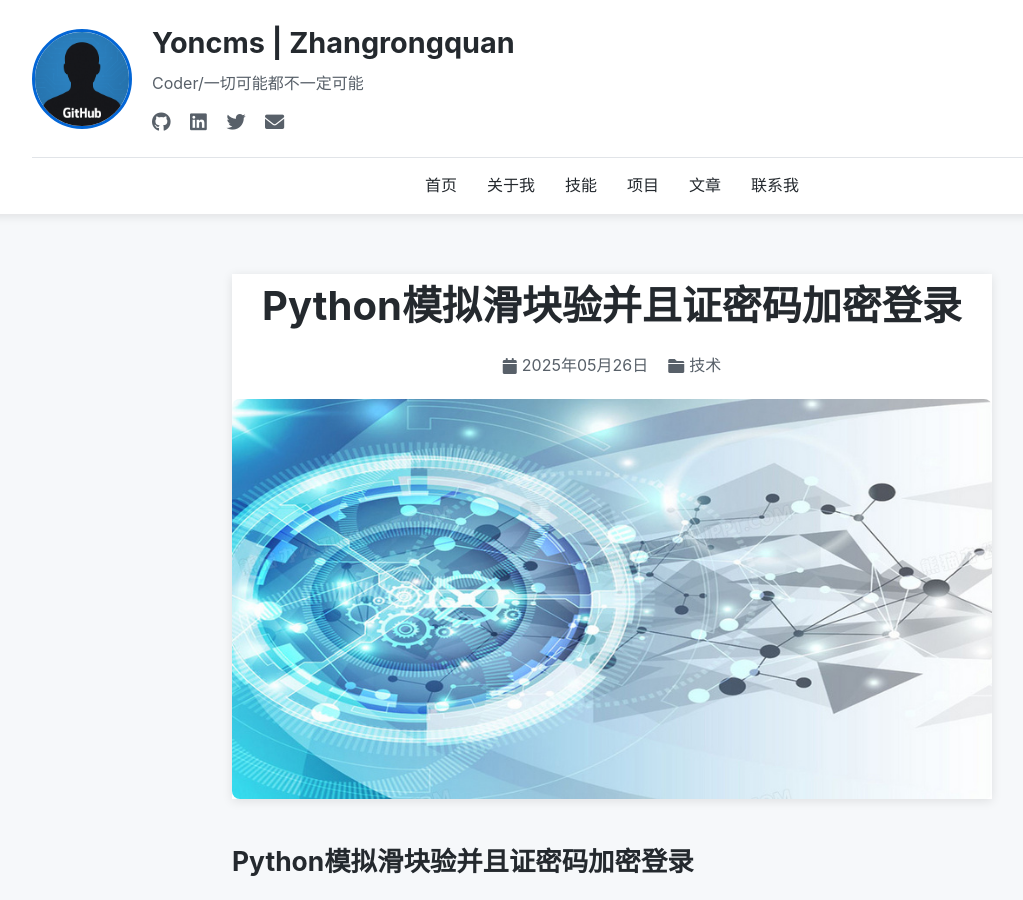
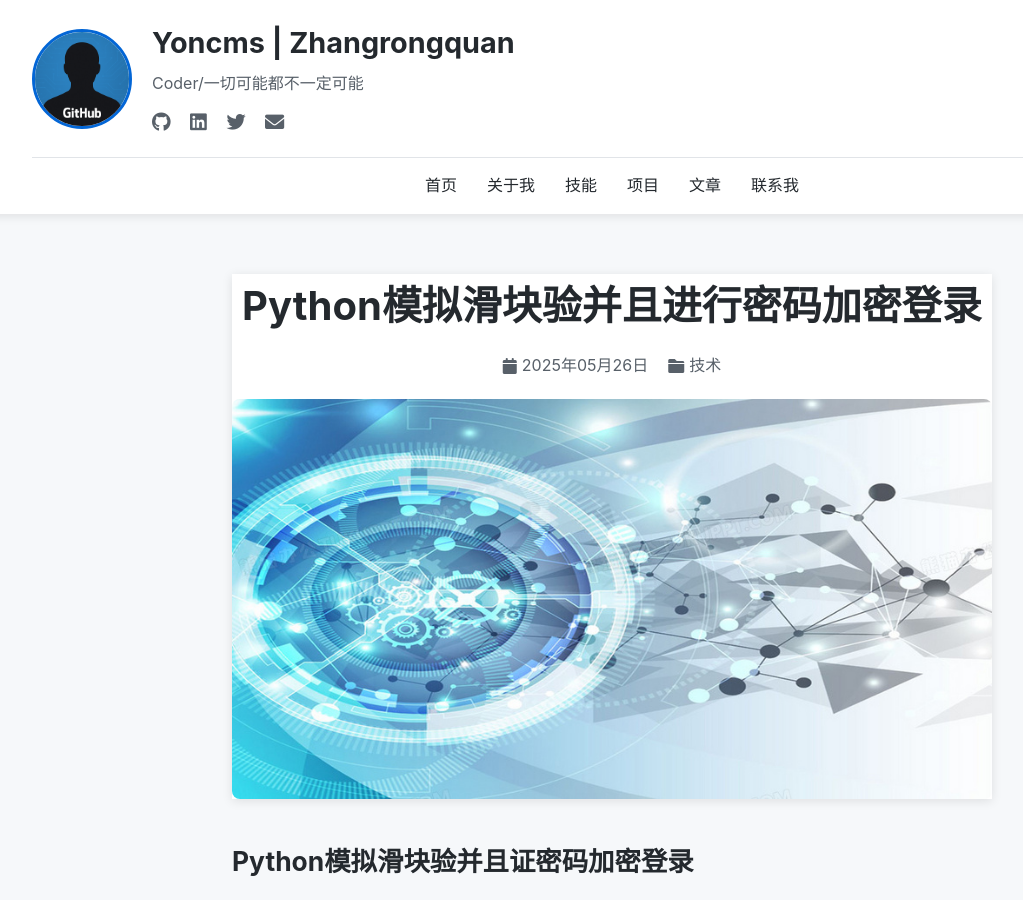
Before and after one commit to Yoncms/yoncms.github.io, a Jekyll site: the page built from _posts/2025-05-26-Python-Signup.md, in a window 1280 px wide and 900 px high. Shown: the whole window, without its empty margins (28-1051 px from the left). Built offline with Jekyll 4.4.1, drawn with Linux system fonts in a browser that asks for light colours; comment, search, counter and statistics services are not loaded.

Commit message:
Update 2025-05-26-Python-Signup.md

```diff
--- a/_posts/2025-05-26-Python-Signup.md
+++ b/_posts/2025-05-26-Python-Signup.md
@@ -1,6 +1,6 @@
 ---
 layout: post
-title: "Python模拟滑块验并且证密码加密登录"
+title: "Python模拟滑块验并且进行密码加密登录"
 date: 2025-05-26
 categories: 技术
 tags: [Python, RSA, 博客]
```
